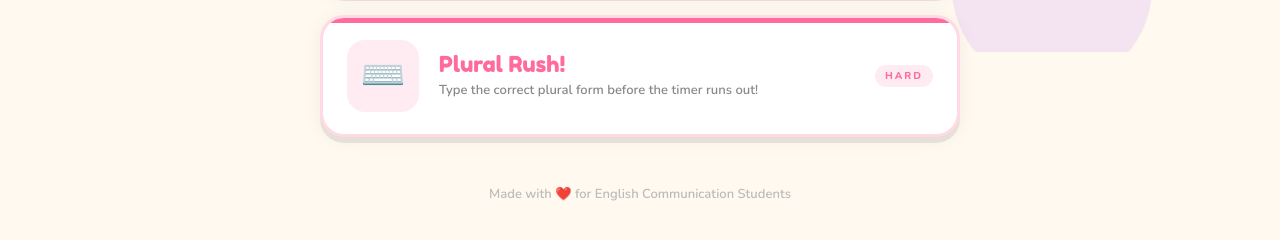
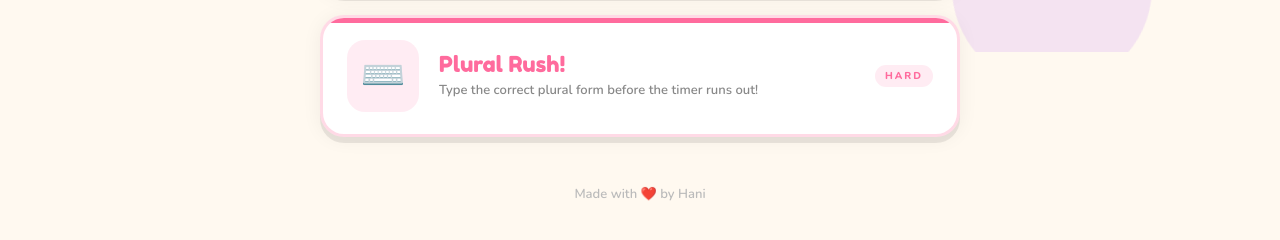
Before and after one commit to ekmelss/word-playground, a plain HTML site: page index.html in a window 1280 px wide. Shown: the part 748-988 px from the top of the page. Drawn offline with nearby package versions, Linux system fonts and the light colour scheme.

Commit message:
Update footer text to credit Hani

```diff
--- a/index.html
+++ b/index.html
@@ -249,7 +249,7 @@
       </a>
     </div>
 
-    <div class="footer">Made with ❤️ for English Communication Students</div>
+    <div class="footer">Made with ❤️ by Hani</div>
   </div>
 
 <script>
```
